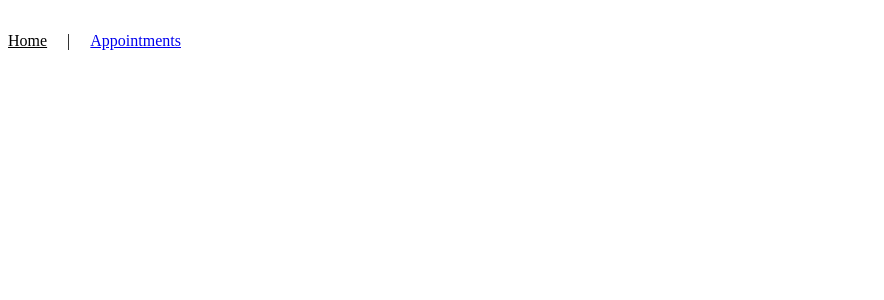
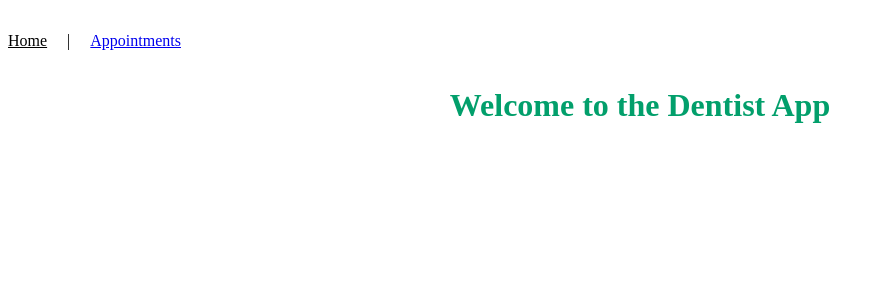
Before and after one commit to bimnett/Dentist-API, a Vue app in the folder dentist-ui/dentist-client/: page / in a window 1280 px wide. Shown: the top 300 px of the page, without its empty margins (0-884 px from the left). Built offline with nearby package versions, Linux system fonts and the light colour scheme.

Commit message:
#11 Add landing page header

```diff
--- a/dentist-ui/dentist-client/src/views/AppointmentView.vue
+++ b/dentist-ui/dentist-client/src/views/AppointmentView.vue
@@ -13,7 +13,5 @@ export default {
 </script>
 
 <style>
-@media (min-width: 1024px) {
 
-}
 </style>
--- a/dentist-ui/dentist-client/src/views/HomeView.vue
+++ b/dentist-ui/dentist-client/src/views/HomeView.vue
@@ -2,5 +2,12 @@
 </script>
 
 <template>
+  <h1 id="title">Welcome to the Dentist App</h1>
+</template>
 
-</template>
+<style>
+#title{
+    color:rgb(2, 159, 107);
+    text-align: center;
+}
+</style>
```
